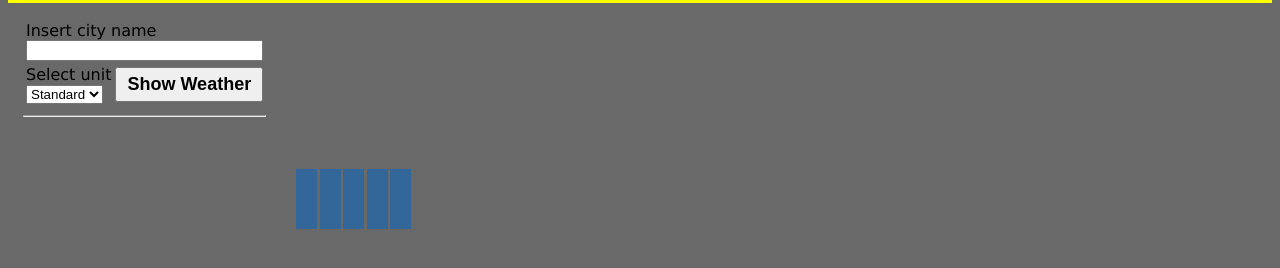
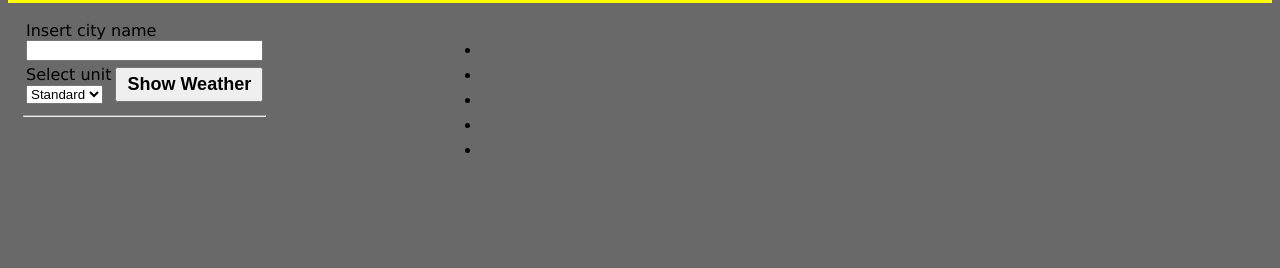
Before and after one commit to FormulaXYZ/weather-app, a plain HTML site: page index.html in a window 1280 px wide. Shown: the part 122-390 px from the top of the page. Drawn offline with Linux system fonts and the light colour scheme.

Commit message:
modified the tables HTML

```diff
--- a/index.html
+++ b/index.html
@@ -37,7 +37,6 @@
                 <option value="metric">Metric</option>
               </select>
             </td>
-
             <td>
               <button id="start-btn" class="start-btn">Show Weather</button>
             </td>
@@ -81,56 +80,84 @@
         <tr>
           <td>UV Index:</td>
           <td>
-          <td id="w_UV"></td>
+            <div id="w_UV" class="uv"></div>
           </td>
         </tr>
       </table>
-      <br>
-      <div>
-        <div class="forcastDiv">
-          <h6 id="forcast-date-0"></h6>
-          <img id="forcast-icon-0" src="">
-          <p id="forcast-temp-0"></p>
-          <p id="forcase-wind-0"></p>
-          <p id="forcase-humidity-0"></p>
-        </div>
-        <div class="forcastDiv">
-          <h6 id="forcast-date-1"></h6>
-          <img id="forcast-icon-1" src="">
-          <p id="forcast-temp-1"></p>
-          <p id="forcase-wind-1"></p>
-          <p id="forcase-humidity-1"></p>
-        </div>
+    </div>
+    <div class="col-3 col-s-3 menu ResultView">
+      <ul>
+        <li>
+          <table>
+            <tr>
+              <td> <img id="forcast-icon-0" src=""></td>
+              <td>
+                <p id="forcast-date-0"></p>
+                <p id="forcast-temp-0"></p>
+                <p id="forcase-wind-0"></p>
+                <p id="forcase-humidity-0"></p>
+              </td>
+            </tr>
+          </table>
+        </li>
+        <li>
+          <table>
+            <tr>
+              <td> <img id="forcast-icon-1" src=""></td>
+              <td>
+                <p id="forcast-date-1"></p>
+                <p id="forcast-temp-1"></p>
+                <p id="forcase-wind-1"></p>
+                <p id="forcase-humidity-1"></p>
+              </td>
+            </tr>
+          </table>
+        </li>
+        <li>
+          <table>
+            <tr>
+              <td> <img id="forcast-icon-2" src=""></td>
+              <td>
+                <p id="forcast-date-2"></p>
+                <p id="forcast-temp-2"></p>
+                <p id="forcase-wind-2"></p>
+                <p id="forcase-humidity-2"></p>
+              </td>
+            </tr>
+          </table>
+        </li>
+        <li>
+          <table>
+            <tr>
+              <td> <img id="forcast-icon-3" src=""></td>
+              <td>
+                <p id="forcast-date-3"></p>
+                <p id="forcast-temp-3"></p>
+                <p id="forcase-wind-3"></p>
+                <p id="forcase-humidity-3"></p>
+              </td>
+            </tr>
+          </table>
+        </li>
+        <li>
+          <table>
+            <tr>
+              <td> <img id="forcast-icon-4" src=""></td>
+              <td>
+                <p id="forcast-date-4"></p>
+                <p id="forcast-temp-4"></p>
+                <p id="forcase-wind-4"></p>
+                <p id="forcase-humidity-4"></p>
+              </td>
+            </tr>
+          </table>
+        </li>
+      </ul>
+    </div>
+  </div>
 
-        <div class="forcastDiv">
-          <h6 id="forcast-date-2"></h6>
-          <img id="forcast-icon-2" src="">
-          <p id="forcast-temp-2"></p>
-          <p id="forcase-wind-2"></p>
-          <p id="forcase-humidity-2"></p>
-        </div>
+</body>
+<script src="./assets/WeatherApiScript.js"></script>
 
-        <div class="forcastDiv">
-          <h6 id="forcast-date-3"></h6>
-          <img id="forcast-icon-3" src="">
-          <p id="forcast-temp-3"></p>
-          <p id="forcase-wind-3"></p>
-          <p id="forcase-humidity-3"></p>
-        </div>
-        <div class="forcastDiv">
-          <h6 id="forcast-date-4"></h6>
-          <img id="forcast-icon-4" src="">
-          <p id="forcast-temp-4"></p>
-          <p id="forcase-wind-4"></p>
-          <p id="forcase-humidity-4"></p>
-        </div>
-      </div>
-      </td>
-      </tr>
-      </table>
-    </div>
-    </section>
-    <script src="./assets/WeatherApiScript.js"></script>
-</body>
 
 </html>
```
